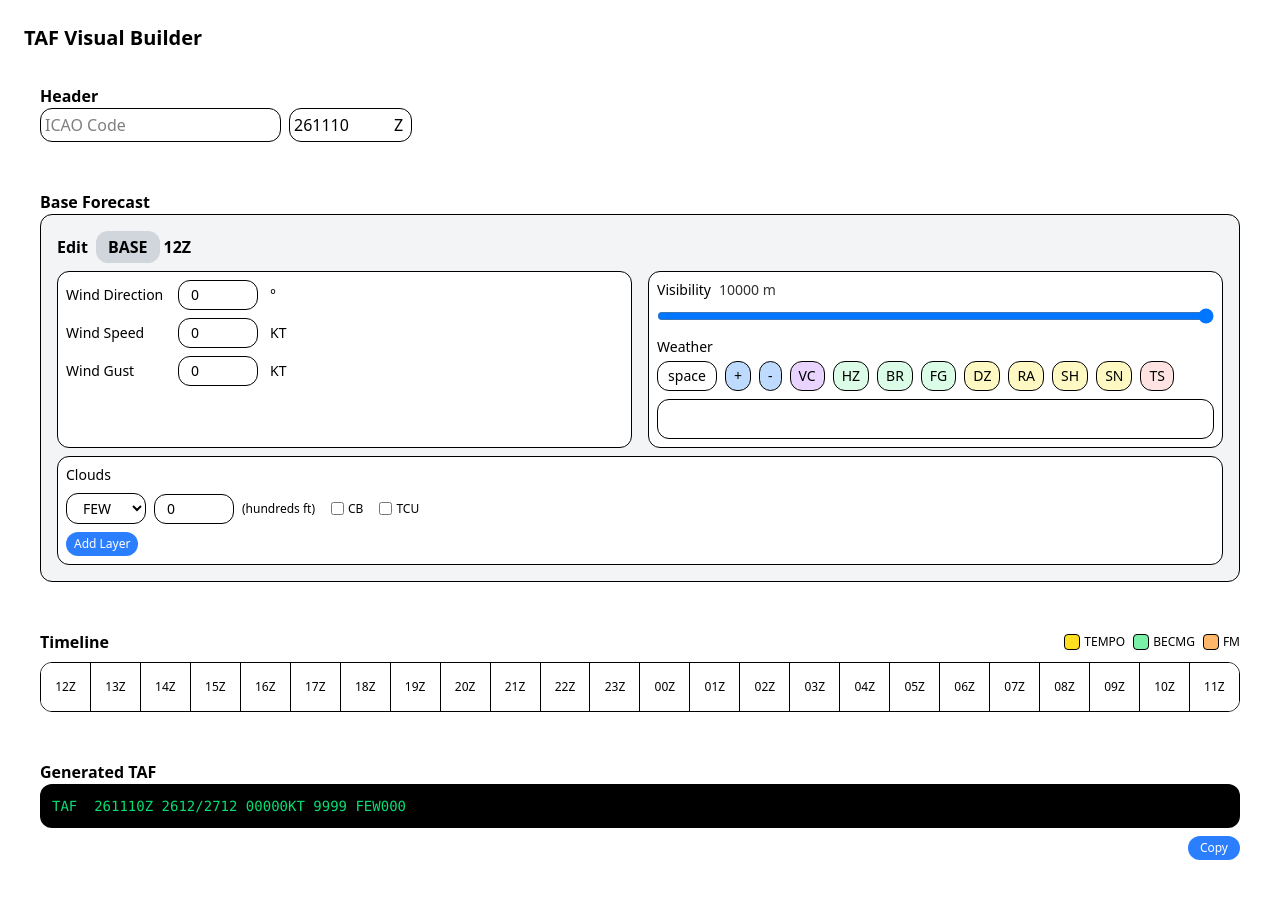
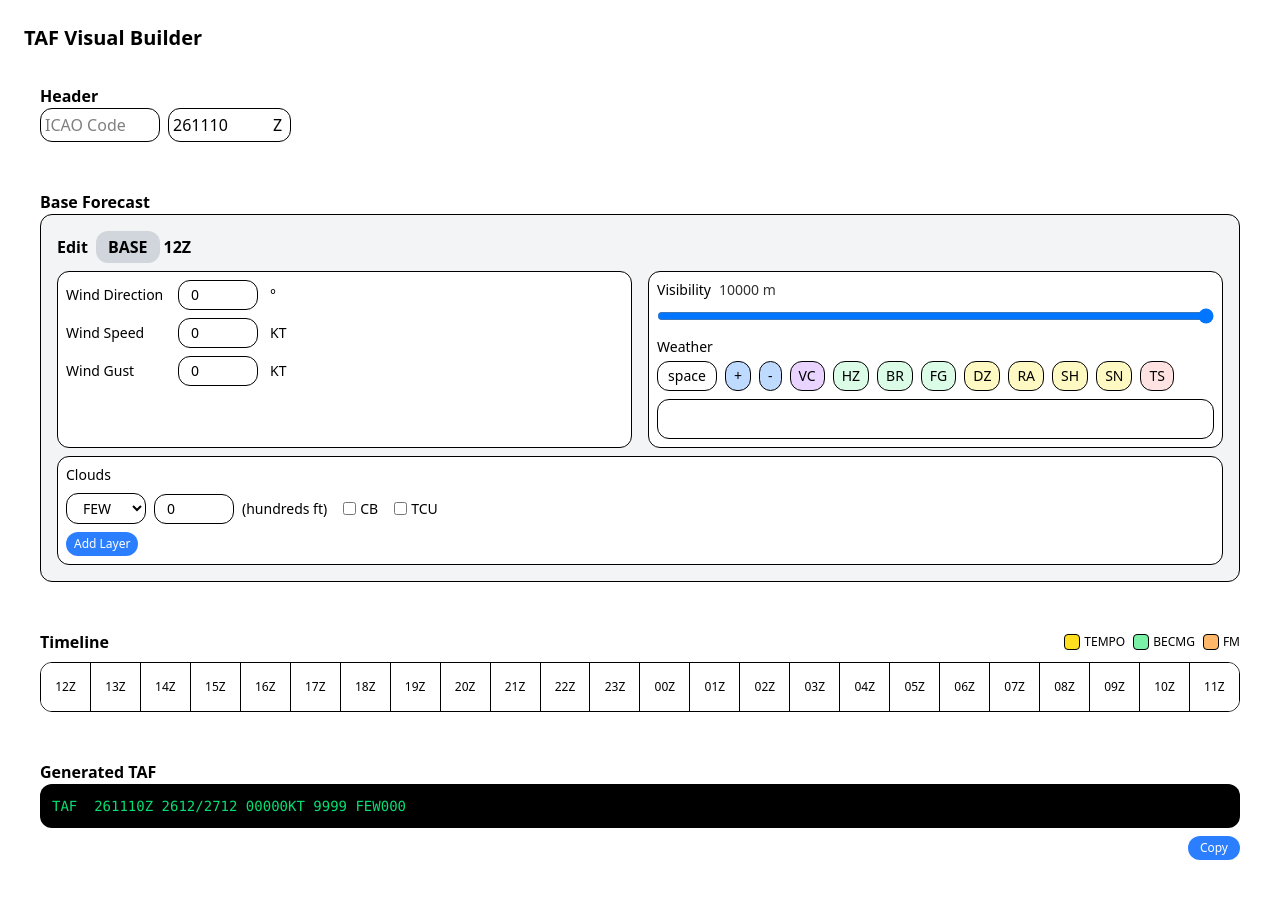
Before and after one commit to sprangdes/taf-visual-builder, a React (Vite) app: page / in a window 1280 px wide. Built offline with nearby package versions, Linux system fonts and the light colour scheme.

Commit message:
調整畫面字體大小和輸入框長度

```diff
--- a/src/TafBuilder.tsx
+++ b/src/TafBuilder.tsx
@@ -918,8 +918,8 @@ function ChangeEditor({ change, onUpdate, showActionButtons = false, onDelete, o
                 onChange={(e) => updateCloud(idx, "height", e.target.value)}
                 className="border p-1 mr-2 rounded-xl px-3 w-20"
               />
-              <span className="text-xs">(hundreds ft)</span>
-              <label className="flex items-center text-xs ml-2">
+              <span className="text-sm">(hundreds ft)</span>
+              <label className="flex items-center text-sm ml-2">
                 <input
                   type="checkbox"
                   checked={!!c.cb}
@@ -928,7 +928,7 @@ function ChangeEditor({ change, onUpdate, showActionButtons = false, onDelete, o
                 />
                 CB
               </label>
-              <label className="flex items-center text-xs ml-2">
+              <label className="flex items-center text-sm ml-2">
                 <input
                   type="checkbox"
                   checked={!!c.tcu}
@@ -1056,7 +1056,7 @@ export default function TafBuilder() {
         <input
           value={taf.station}
           onChange={(e) => setTaf((prev) => ({ ...prev, station: e.target.value }))}
-          className="border p-1 mr-2 rounded-xl"
+          className="border p-1 mr-2 rounded-xl w-30"
           placeholder="ICAO Code"
         />
         <IssueTimeInput
```
